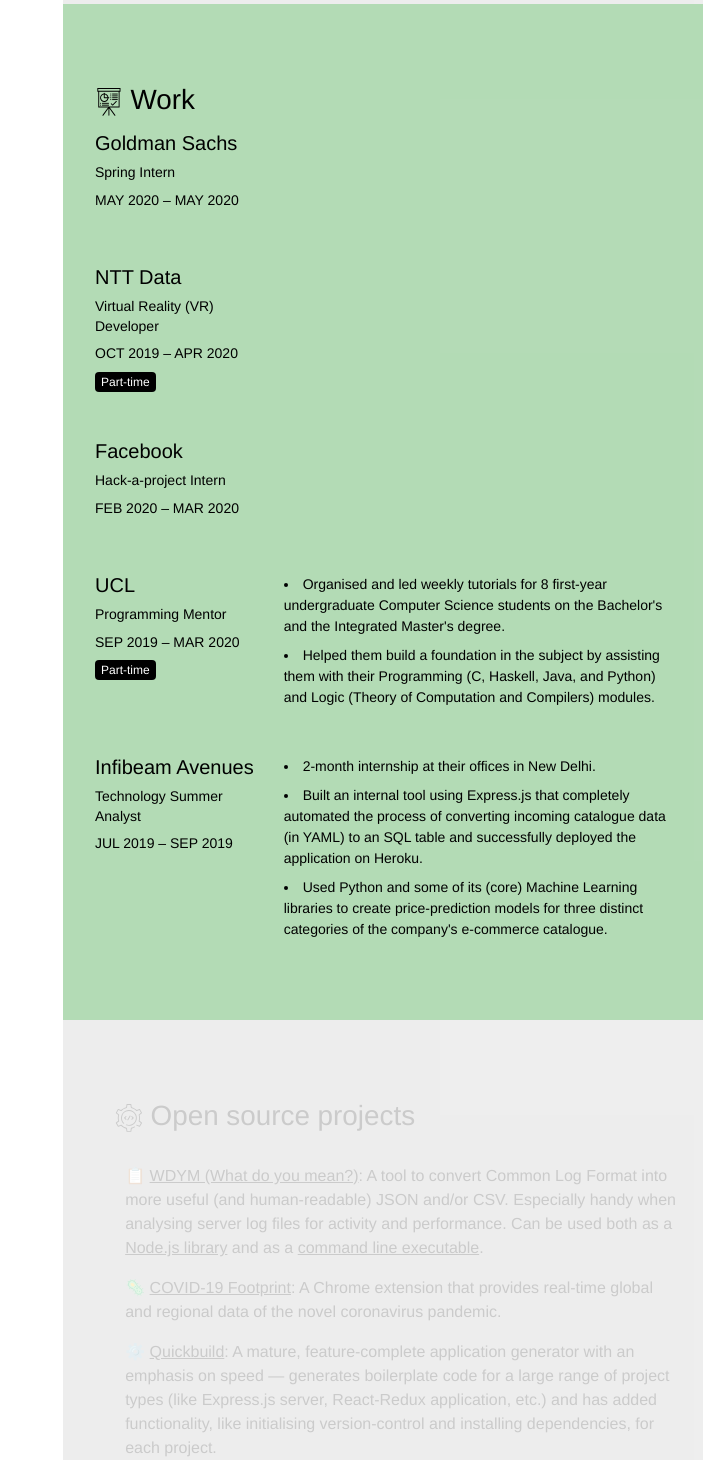
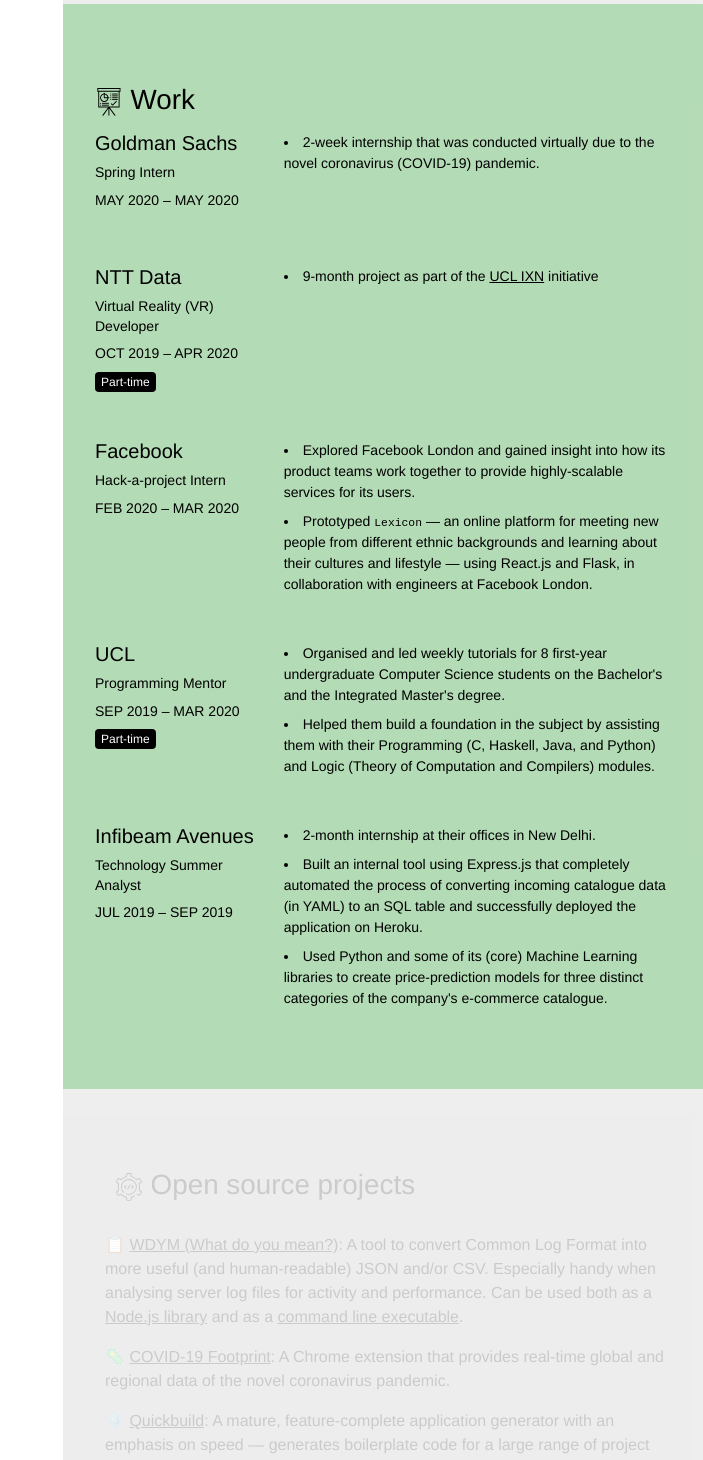
Before and after one commit to abircb/abircb.github.io, a Vue app in the folder nouveau/abirbhushan.com/: page / in a window 1280 px wide. Shown: the part 1680-3140 px from the top of the page, without its empty margins (577-1280 px from the left). Built offline with nearby package versions, Linux system fonts and the light colour scheme.

Commit message:
add Facebook summary plus starters for GS and NTT Data

```diff
--- a/nouveau/abirbhushan.com/public/error.html
+++ b/nouveau/abirbhushan.com/public/error.html
@@ -16,6 +16,6 @@
     <p>
       Looks like you're lost ..
     </p>
-    <p><a href="https://abirbhushan.com">Go back home</a></p>
+    <p><a href="https://abirbhushan.com">Return to homepage</a></p>
   </body>
 </html>
--- a/nouveau/abirbhushan.com/src/components/section/OpenSource.vue
+++ b/nouveau/abirbhushan.com/src/components/section/OpenSource.vue
@@ -53,8 +53,8 @@
       🚀
       <a href="https://abirbhushan.com/gravity-simulator/" target="_blank"
         >Gravity Simulator</a
-      >: A simple, customisable simulator built to understand two (or more)
-      celestial bodies interact with each other in space. Inspired by
+      >: A simple, customisable simulator built to understand how celestial
+      bodies warp the fabric of space-time. Inspired by
       <a href="https://github.com/VincentGarreau/particles.js/" target="_blank"
         >particles.js</a
       >.
@@ -76,9 +76,6 @@
 
 <style scoped lang="scss">
   .ftic {
-    p {
-      padding-left: 3.5%;
-    }
     a {
       color: inherit;
 
--- a/nouveau/abirbhushan.com/src/components/section/Work.vue
+++ b/nouveau/abirbhushan.com/src/components/section/Work.vue
@@ -1,11 +1,15 @@
 <template>
-  <div class="work">
+  <div>
     <Company
       name="Goldman Sachs"
       position="Spring Intern"
       :from="new Date(2020, 4)"
       :to="new Date(2020, 4)"
     >
+      <li>
+        2-week internship that was conducted virtually due to the novel
+        coronavirus (COVID-19) pandemic.
+      </li>
     </Company>
     <Company
       name="NTT Data"
@@ -14,6 +18,15 @@
       :to="new Date(2020, 3)"
       partTime
     >
+      <li>
+        9-month project as part of the
+        <a
+          href="https://www.ucl.ac.uk/computer-science/collaborate/ucl-industry-exchange-network-ucl-ixn"
+          target="_blank"
+          >UCL IXN</a
+        >
+        initiative
+      </li>
     </Company>
     <Company
       name="Facebook"
@@ -21,6 +34,16 @@
       :from="new Date(2020, 1)"
       :to="new Date(2020, 2)"
     >
+      <li>
+        Explored Facebook London and gained insight into how its product teams
+        work together to provide highly-scalable services for its users.
+      </li>
+      <li>
+        Prototyped <code>Lexicon</code> — an online platform for meeting new
+        people from different ethnic backgrounds and learning about their
+        cultures and lifestyle — using React.js and Flask, in collaboration with
+        engineers at Facebook London.
+      </li>
     </Company>
     <Company
       name="UCL"
@@ -74,6 +97,11 @@
 </script>
 
 <style scoped lang="scss">
-  .work {
+  a {
+    color: inherit;
+
+    &:hover {
+      text-decoration: none;
+    }
   }
 </style>
```
